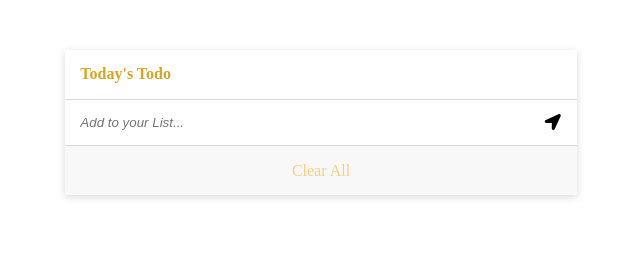
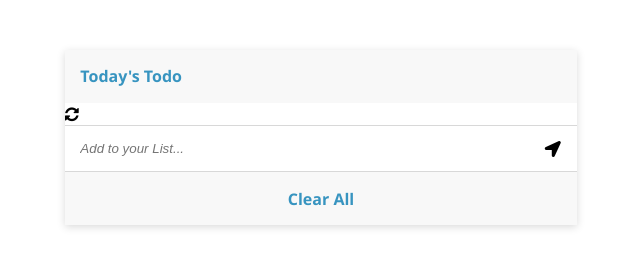
Before and after one commit to Enoisong/to_dolist, a website built with webpack: page src/index.html in a window 1280 px wide. Shown: the whole page, without its empty margins (319-959 px from the left). Built offline with nearby package versions, Linux system fonts and the light colour scheme.

Commit message:
add modules

```diff
--- a/src/index.html
+++ b/src/index.html
@@ -8,11 +8,13 @@
     <title>To Do List</title>
     <link rel="stylesheet" href="https://use.fontawesome.com/releases/v5.15.4/css/all.css"
       integrity="sha384-DyZ88mC6Up2uqS4h/KRgHuoeGwBcD4Ng9SiP4dIRy0EXTlnuz47vAwmeGwVChigm" crossorigin="anonymous" />
+     <link rel="stylesheet" href="https://maxcdn.bootstrapcdn.com/font-awesome/4.4.0/css/font-awesome.min.css">
 </head>
 
 <body>
     <header class="container">
       <h4 class="title">Today's Todo</h4>
+      <i class="fa fa-refresh"></i>
     <form>
         <input class="input-todo" type="text" placeholder="Add to your List..." autofocus />
         <button class="add-btn">
--- a/src/style.css
+++ b/src/style.css
@@ -3,8 +3,8 @@
     padding: 0;
 }
 
-  .hello {
-    color: rgb(112, 189, 122);
+body {
+    font-family:'Segoe UI', Tahoma, Geneva, Verdana, sans-serif;
 }
 
 .container {
@@ -15,7 +15,11 @@
 
 .title {
     padding: 3%;
-    color: rgb(216, 166, 29);
+    color: rgba(5, 122, 177, 0.795);
+    background-color: rgba(240, 240, 240, 0.493);
+    font-weight: 700;
+    text-shadow: rgb(145, 6, 6);
+
 }
 
 form {
@@ -38,6 +42,11 @@
     font-style: italic;
     width: 85%;
     padding: 3%;
+  }
+
+form .add-refreshbtn {
+    position: relative;
+    right: 5%;
 }
 
 form .add-btn {
@@ -75,7 +84,8 @@
 
 .clear a {
     cursor: pointer;
-    color: rgba(255, 166, 0, 0.507);
+    color: rgba(5, 122, 177, 0.795);
+    font-weight: 700;
 }
 
 .clear a:hover {
```
Also changed, not shown: README.md, dist/index.html, screen.gif (deleted). Lines whose indentation alone changed are shown as unchanged.
